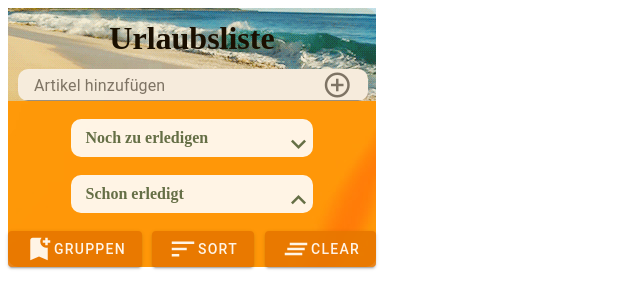
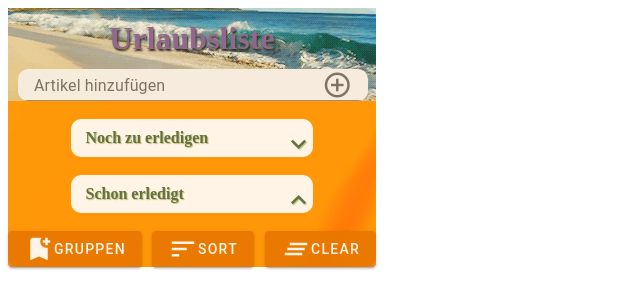
Before and after one commit to MartinsMikroKosmos/MartinsMikroKosmos.github.io, a React (Create React App) app: page / in a window 1280 px wide. Shown: the top 308 px of the page, without its empty margins (0-640 px from the left). Built offline with nearby package versions, Linux system fonts and the light colour scheme; a web font is replaced by a local one.

Commit message:
font shadows added

```diff
--- a/public/css/styles.css
+++ b/public/css/styles.css
@@ -34,11 +34,12 @@ h1, h2, dl {
   margin: 7px;
 }
 h1 {
-  color: #000000;
+  color: #85649E;
   text-align: center;
   font-family: "Eczar";
   padding: 12px 0 5px 0;
   font-size-adjust: inherit;
+  text-shadow: 1px 2px 2px #212121;
 }
 h2 {
   padding: 10px 0 10px 15px;
@@ -46,6 +47,7 @@ h2 {
   margin-right: 17%;
   border-radius: 10px;
   font-size: medium;
+  text-shadow: 1px 1px 1px #B6C67C;
 }
 i.material-icons {
   cursor: pointer;
@@ -61,7 +63,8 @@ button.material-icons {
 }
 dt {
   background-color: #546B4E;
-  color: var(--mdc-theme-on-primary);
+  color: #ffffff;
+  text-shadow: 1px 1px 1px #B6C67C;
   margin-right: 5px;
   margin-left: 5px;
   margin-bottom: 2px;
@@ -91,6 +94,7 @@ dd {
   margin-bottom: 3px;
   border-radius: 0px 10px 10px 10px;
   color: #546B4E;
+  text-shadow: 1px 1px 1px #B6C67C;
   padding: 0px 0 3px 0;
   transition: 2s;
 }
```
